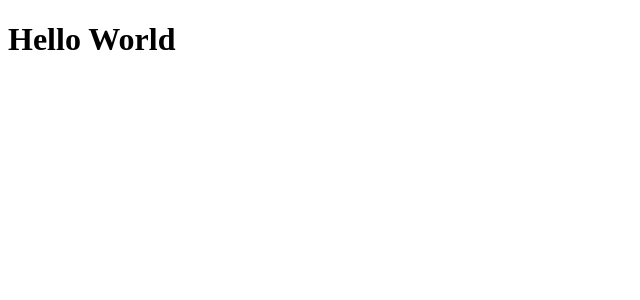
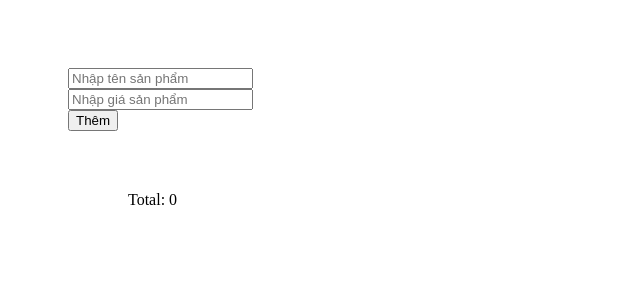
Before and after one commit to duongdinhnguyen/ReactJS_First, a React (Create React App) app: page / in a window 1280 px wide. Shown: the top 300 px of the page, without its empty margins (0-640 px from the left). Built offline with nearby package versions, Linux system fonts and the light colour scheme.

Commit message:
react hook useMemo

```diff
--- a/src/App.js
+++ b/src/App.js
@@ -1,8 +1,66 @@
-import React, {useState} from "react";
+import React, { useState, useMemo, useEffect } from "react";
 
 function App() {
+  const [product, setProduct] = useState()
+  const [productList, setProductList] = useState([])
+  // const [total, setTotal] = useState(0) // Dùng với state để tính tổng
+
+  const handleSubmit = () => {
+    setProductList((pre) => [...pre, product])
+  }
+  // Dùng với useMemo
+  const total = useMemo(() => {
+    return productList.reduce((result, product) => {
+      console.log('Tính toán lại ...')
+      return result + product.price
+    }, 0)
+  }, [productList])
+
+  // Dùng với state và useEffect
+  // useEffect(() => {
+  //   setTotal(() => {
+  //     return productList.reduce((result, product) => {
+  //       console.log('Tính toán lại ...')
+  //       return result + product.price
+  //     }, 0)
+  //   })
+  // }, [productList])
+
   return (
-    <h1>Hello World</h1>
+    <div style={{ padding: "60px" }}>
+      <div>
+        <input
+          onChange={(e) => setProduct({...product, name: e.target.value})}
+          placeholder="Nhập tên sản phẩm">
+        </input>
+        <br></br>
+        <input
+          onChange={(e) => setProduct({...product, price: parseInt(e.target.value)})}
+          placeholder="Nhập giá sản phẩm">
+        </input>
+        <br></br>
+        <button onClick={handleSubmit}>Thêm</button>
+      </div>
+      <div style={{ padding: "60px" }}>
+        Total: {total}
+      </div>
+      <div style={{ padding: "60px" }}>
+        <ul>
+          {productList.map((item, index) => (
+            <li key={index}>
+              <div>
+                <label>Sản phẩm: </label>
+                <span>{item.name}</span>
+              </div>
+              <div>
+                <label>Giá: </label>
+                <span>{item.price}</span>
+              </div>
+            </li>
+          ))}
+        </ul>
+      </div>
+    </div>
   );
 }
 
```
